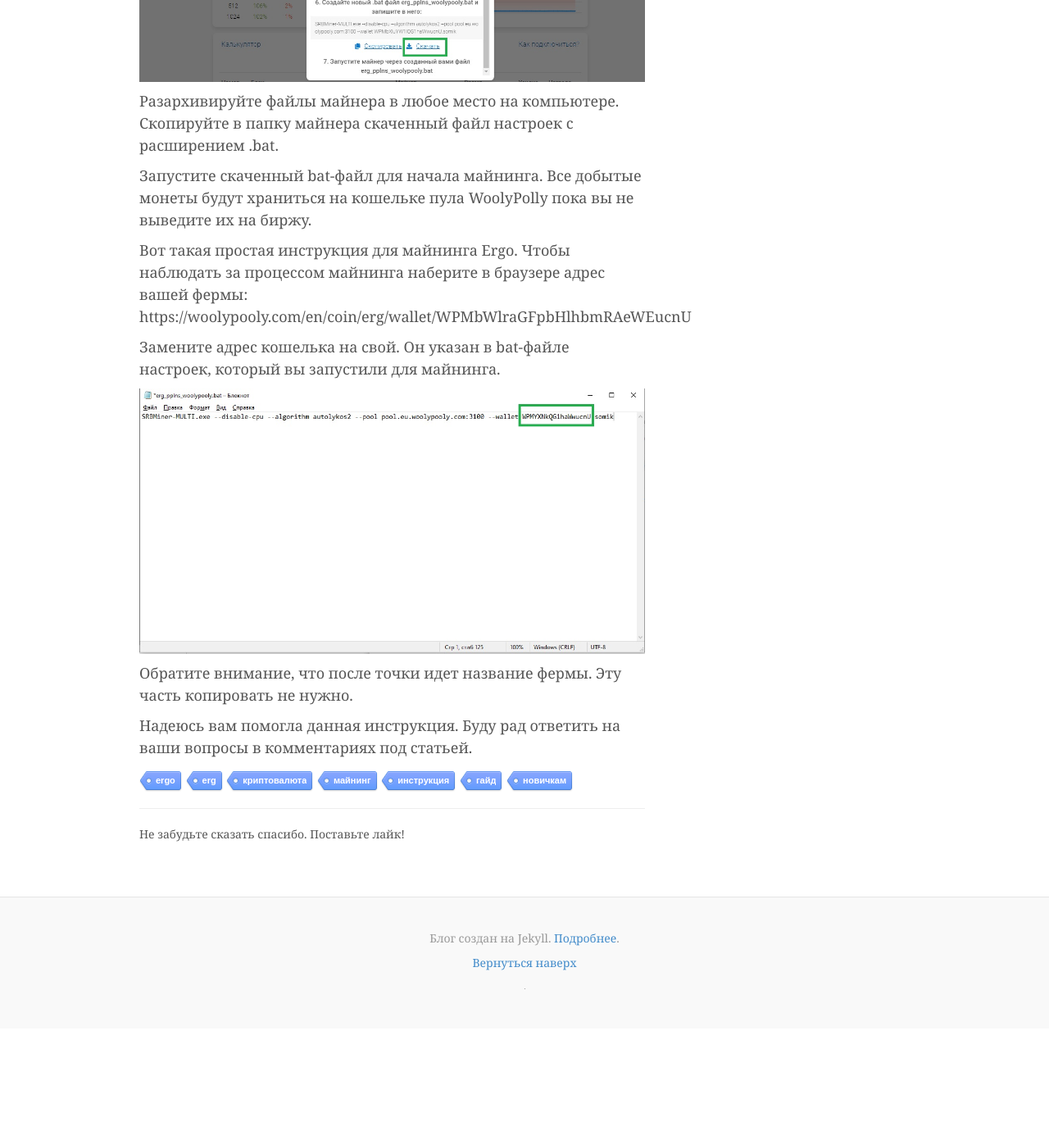
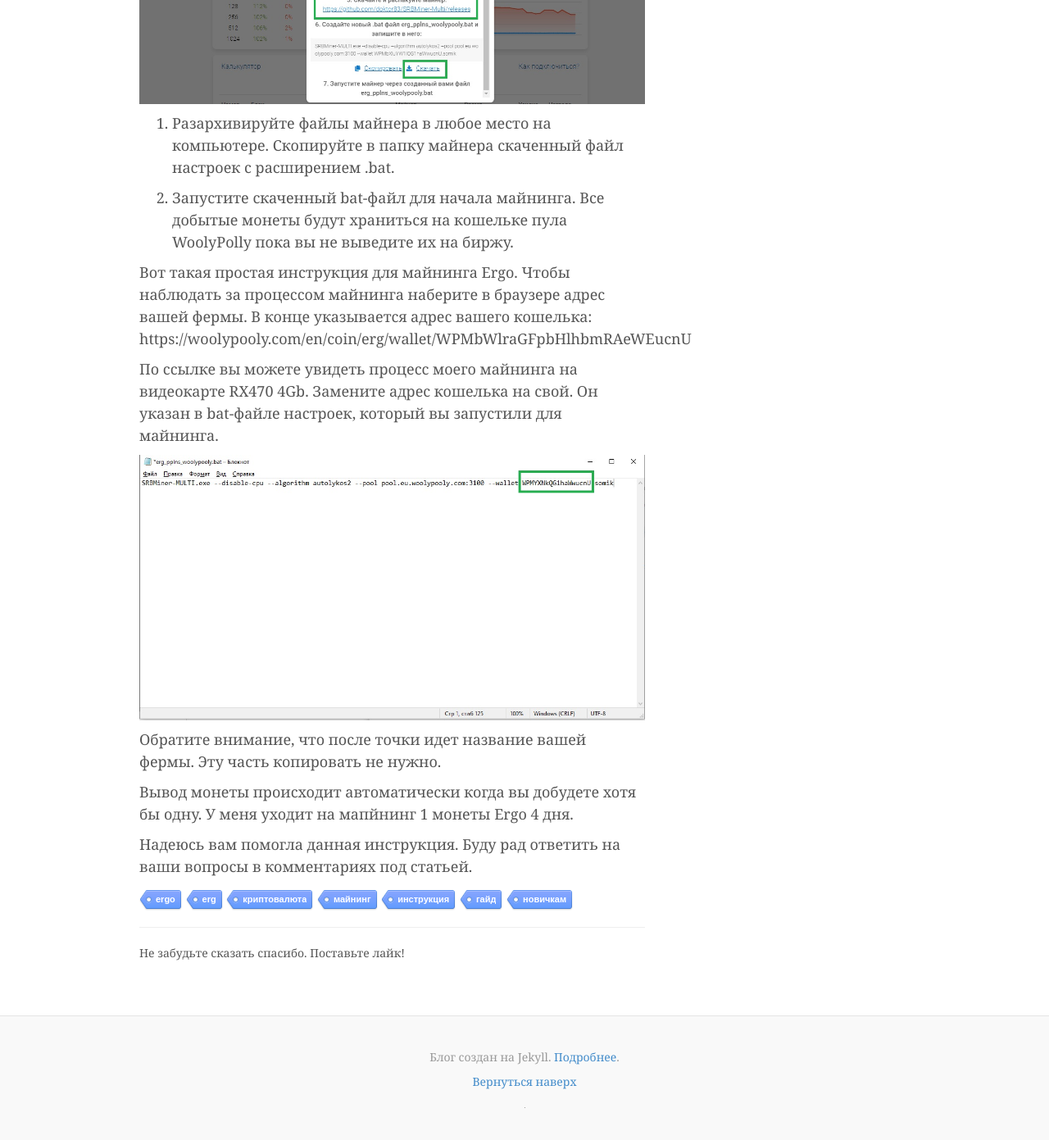
Before and after one commit to htmlblog/htmlblog.github.io, a Jekyll site: the page built from _posts/2021-05-17-kak-mainit-monetu-ergo-2021.md, in a window 1280 px wide and 1400 px high, scrolled down 3010 px. Shown: the top 1391 px of the window at 82% size. Built offline with Jekyll 4.4.1, drawn with Linux system fonts in a browser that asks for light colours; comment, search, counter and statistics services are not loaded; before the commit the page ends 4265 px from its top, so only the background shows below that; some of the changed text lies outside the part shown.

Commit message:
Update 2021-05-17-kak-mainit-monetu-ergo-2021.md

```diff
--- a/_posts/2021-05-17-kak-mainit-monetu-ergo-2021.md
+++ b/_posts/2021-05-17-kak-mainit-monetu-ergo-2021.md
@@ -1,5 +1,5 @@
 ---
-title: 'Как майнить монету Ergo'
+title: 'Как майнить монету Ergo на 4Гб видеокартах'
 date: 2021-05-17 06:53:00 Z
 permalink: "/kak-mainit-monetu-ergo-2021"
 categories:
@@ -27,44 +27,46 @@
 
 ![kurs-btc.jpg](/uploads/kurs-btc.jpg){:alt="рост цены на биткоин"}
 
-##Какую монету майнить в мае 2021 года
+## Какую монету майнить в мае 2021 года
 
 Многие советуют майнить на видеокартах Ethereum Classic (ETC), но попробовал несколько майнеров и пулов я понял, что это не слишком выгодно. В сутки в среднем у меня выходило не более 100 рублей.
 
 Затем я пару дней майнил Ravencoin (RVN). Здесь результаты оказались более интересными и я смог заработать за сутки 138 рублей, но и это не показалось мне интересным. В итоге я пришел к монете Ergo (ERG), которая при текущем курсе 800-900 рублей приносит в сутки 170-190 рублей.
 
-#Как майнить Ergo (ERG)
+# Как майнить Ergo (ERG)
 
 Для майнинга я выбрал пул woolypooly.com т к на нем есть свой кошелек и можно быстро приступить к майнингу, а кошелек создать позднее когда определитесь с биржей для вывода.
 
 **Далее напишу по шагам для новичков как начать майнить Ergo:**
 
-Перейти на сайт пула https://woolypooly.com/en/coin/erg;
+1. Перейдите на сайт пула https://woolypooly.com/en/coin/erg;
 
-В правом верхнем углу изменить язык на русский и валюту на рубли, если требуется;
+2. В правом верхнем углу измените язык на русский и валюту на рубли, если требуется;
 
 ![woolypooly-ergo.jpg](/uploads/woolypooly-ergo.jpg){:alt="пул Ergo"}
 
-Нажмите на ссылку "Как подключиться?";
+3. Нажмите на ссылку "Как подключиться?";
 
 ![miner-ergo.jpg](/uploads/miner-ergo.jpg){:alt="майнер Ergo"}
 
-В открывшемся окне на нужно выбрать регион. Я рекомендую Европа. Выбрать майнер srbmainer (он показал наибольшую производительность на данном пуле). Далее ввести свою рабочую почту и любое название вашей фермы.
+4. В открывшемся окне на нужно выбрать регион. Я рекомендую Европа. Выбрать майнер srbmainer (он показал наибольшую производительность на данном пуле). Далее ввести свою рабочую почту и любое название вашей фермы.
 
-После заполнения данных ниже скачайте майнер и готовый файл с настройками.
+5. После заполнения своих данных ниже скачайте майнер и готовый файл с настройками.
 
 ![miner-config.jpg](/uploads/miner-config.jpg){:alt="настройки майнера Ergo"}
 
-Разархивируйте файлы майнера в любое место на компьютере. Скопируйте в папку майнера скаченный файл настроек с расширением .bat.
+6. Разархивируйте файлы майнера в любое место на компьютере. Скопируйте в папку майнера скаченный файл настроек с расширением .bat.
 
-Запустите скаченный bat-файл для начала майнинга. Все добытые монеты будут храниться на кошельке пула WoolyPolly пока вы не выведите их на биржу.
+7. Запустите скаченный bat-файл для начала майнинга. Все добытые монеты будут храниться на кошельке пула WoolyPolly пока вы не выведите их на биржу.
 
-Вот такая простая инструкция для майнинга Ergo. Чтобы наблюдать за процессом майнинга наберите в браузере адрес вашей фермы: https://woolypooly.com/en/coin/erg/wallet/WPMbWlraGFpbHlhbmRAeWEucnU
+Вот такая простая инструкция для майнинга Ergo. Чтобы наблюдать за процессом майнинга наберите в браузере адрес вашей фермы. В конце указывается адрес вашего кошелька: https://woolypooly.com/en/coin/erg/wallet/WPMbWlraGFpbHlhbmRAeWEucnU
 
-Замените адрес кошелька на свой. Он указан в bat-файле настроек, который вы запустили для майнинга.
+По ссылке вы можете увидеть процесс моего майнинга на видеокарте RX470 4Gb. Замените адрес кошелька на свой. Он указан в bat-файле настроек, который вы запустили для майнинга.
 
 ![wallet-ergo.jpg](/uploads/wallet-ergo.jpg){:alt="адрес кошелька"}
 
-Обратите внимание, что после точки идет название фермы. Эту часть копировать не нужно.
+Обратите внимание, что после точки идет название вашей фермы. Эту часть копировать не нужно.
+
+Вывод монеты происходит автоматически когда вы добудете хотя бы одну. У меня уходит на мапйнинг 1 монеты Ergo 4 дня.
 
 Надеюсь вам помогла данная инструкция. Буду рад ответить на ваши вопросы в комментариях под статьей.
```
